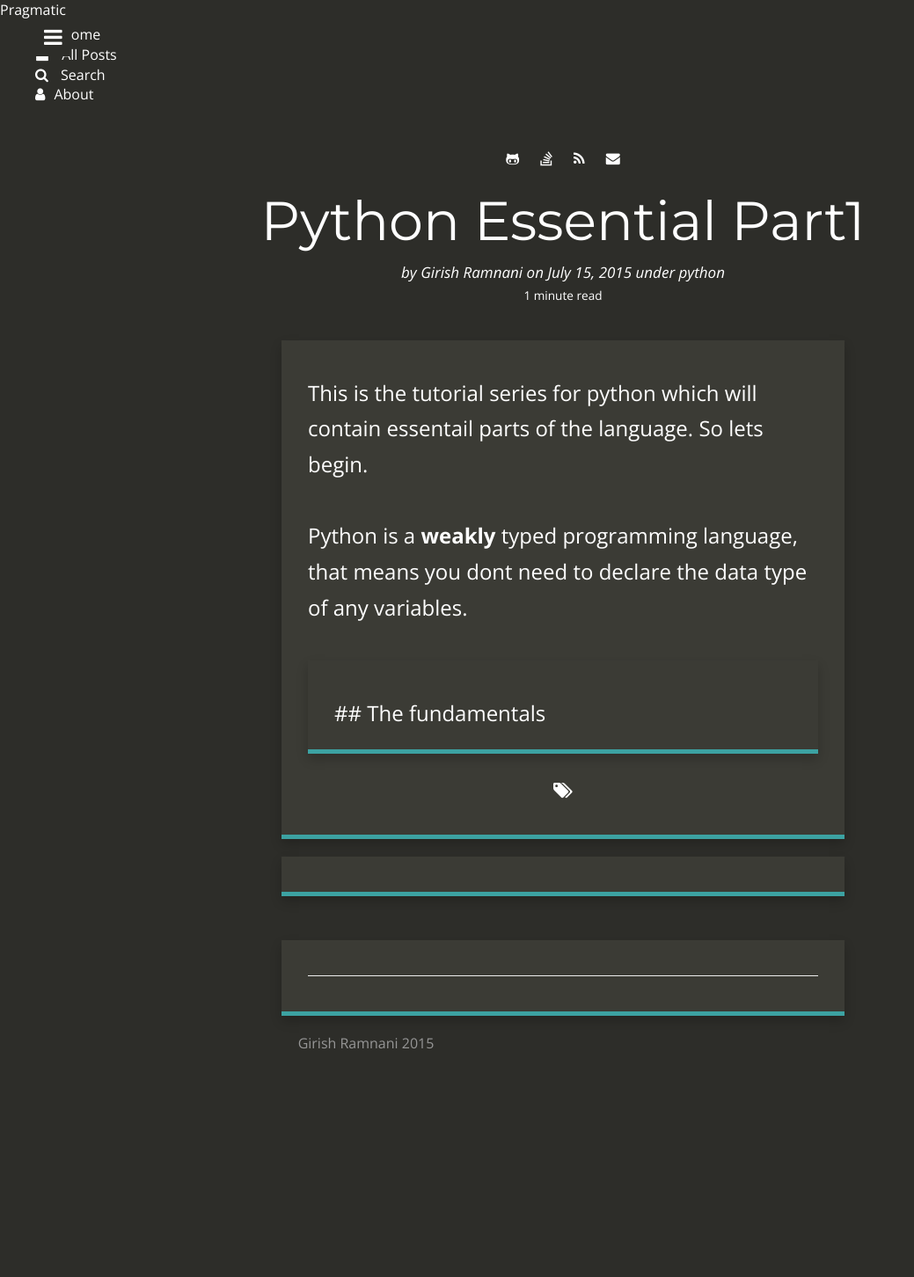
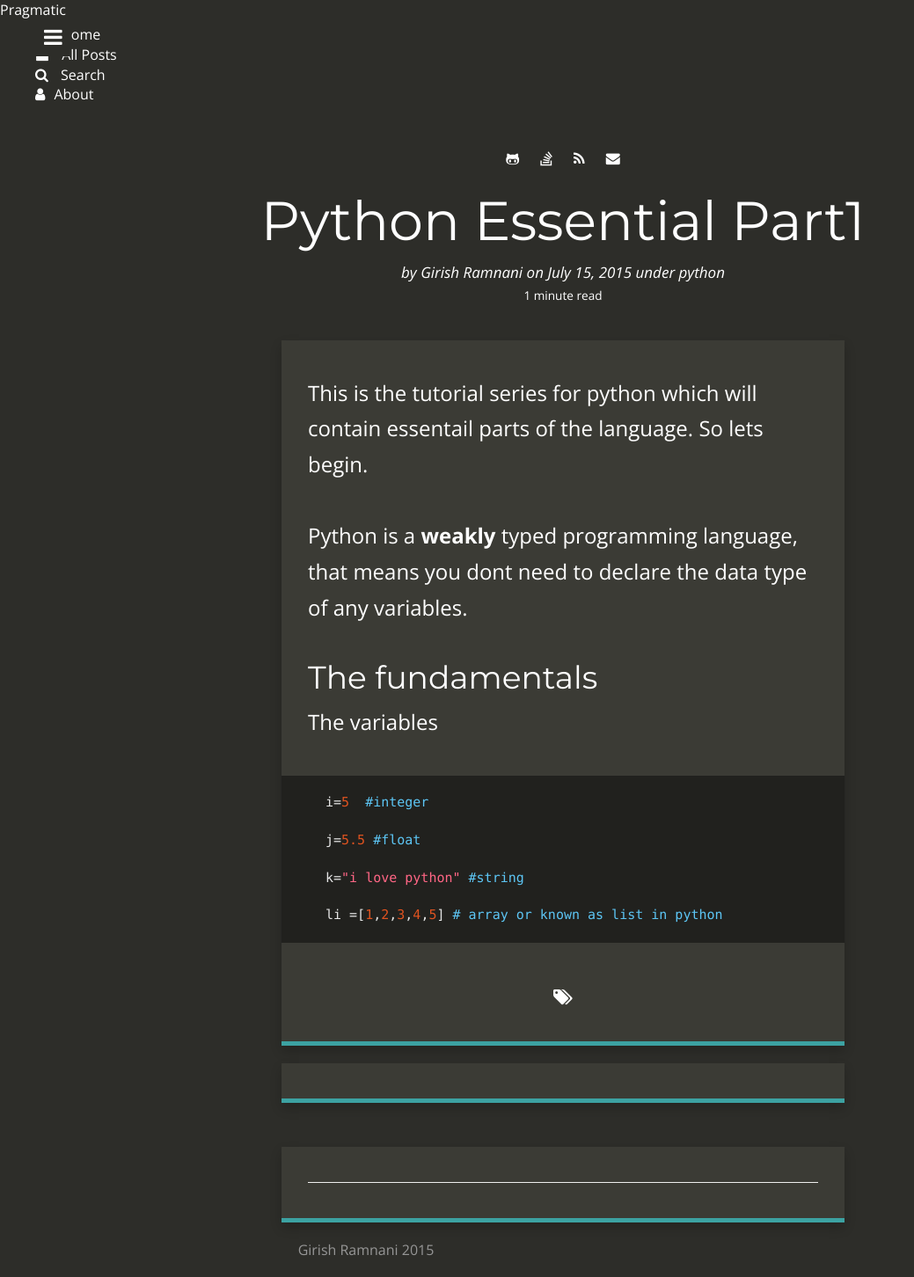
Before and after one commit to jedie/girishramnani.github.io, a Jekyll site: the page built from _posts/15-07-15-python-essential-part1.md, in a window 1280 px wide. Shown: the whole page at 88% size, without its empty margins (0-1039 px from the left). Built offline with Jekyll 4.4.1, drawn with Linux system fonts in a browser that asks for light colours; nearby versions of some CDN libraries; library files that are not in the unit come from our copies; Markdown is read by kramdown in place of the engine named in the settings; comment, search, counter and statistics services are not loaded; before the commit the page ends 1218 px from its top, so only the background shows below that.

Commit message:
bug fixes

```diff
--- a/_posts/15-07-15-python-essential-part1.md
+++ b/_posts/15-07-15-python-essential-part1.md
@@ -12,6 +12,18 @@ So lets begin.
 
 Python is a **weakly** typed programming language, that means you dont need to declare the data type of any variables.
 
-<div class="content-panel content">
-##The fundamentals
-</div>
+## The fundamentals
+
+The variables
+
+{% highlight python %}
+
+i=5  #integer
+
+j=5.5 #float
+
+k="i love python" #string
+
+li =[1,2,3,4,5] # array or known as list in python
+
+{% endhighlight %}
```
